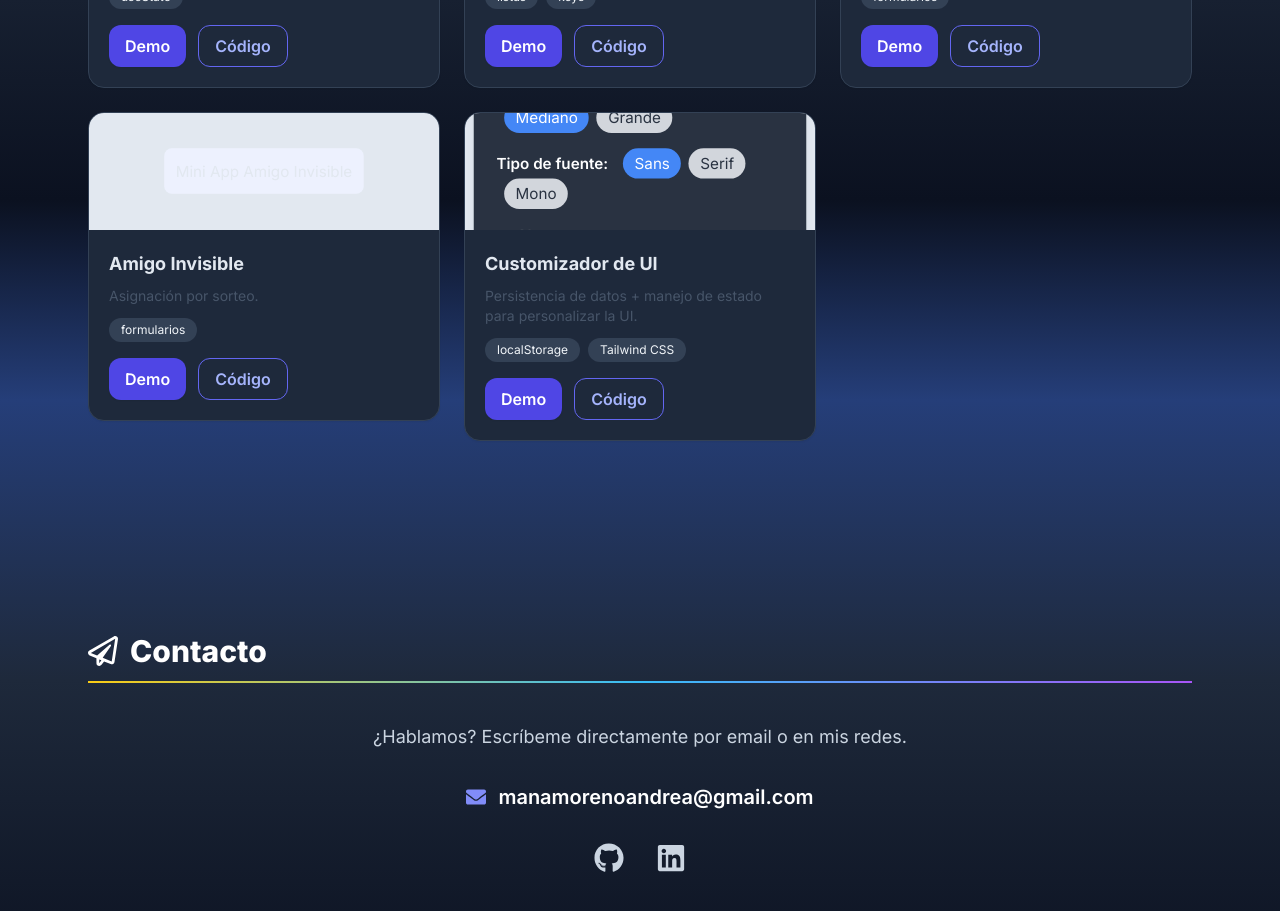
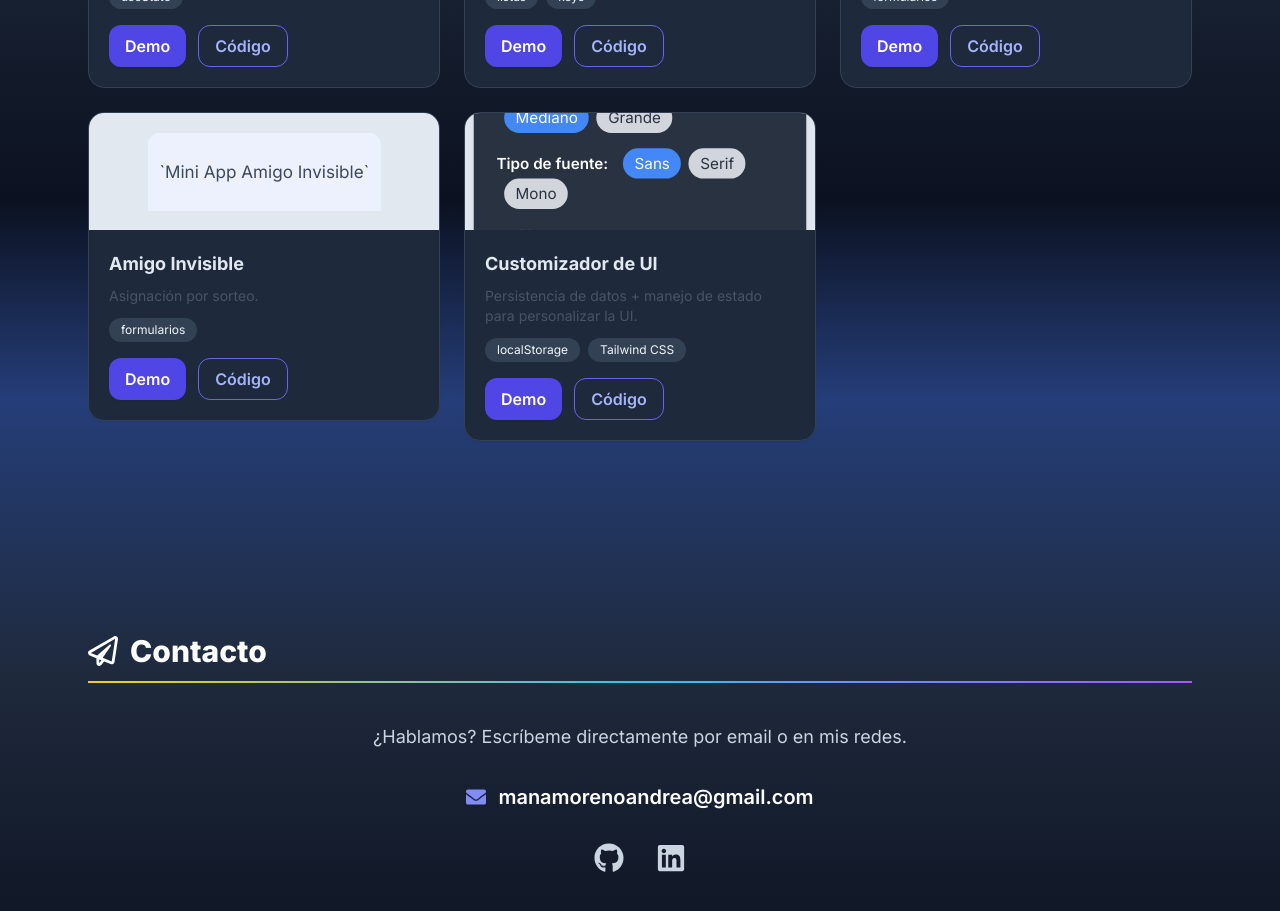
Before and after one commit to Andraxmm/Portfolio, a React (Vite) app: page / in a window 1280 px wide. Shown: the part 3000-3911 px from the top of the page. Built offline with nearby package versions, Linux system fonts and the light colour scheme; no server answers.

Commit message:
Update Projects.jsx
styule: ajuste card amigo invisible

```diff
--- a/src/Components/Project/Projects.jsx
+++ b/src/Components/Project/Projects.jsx
@@ -163,7 +163,13 @@ export default function Projects() {
             tags: ['formularios'],
             code: CODE_LINKS.AmigoInvisible,
             demoHref: '/amigo-invisible',
-            preview: <AmigoInvisible />,
+            preview: (
+              <div className="bg-indigo-50 rounded-t-xl aspect-[16/9] sm:aspect-[3/1] flex items-center justify-center p-3 transition-all duration-300 hover:shadow-xl hover:-translate-y-1">
+                <span className="text-slate-700 text-base sm:text-lg font-medium">
+                  `Mini App Amigo Invisible`
+                </span>
+              </div>
+            ),
           },
           {
             Comp: CustomUI,
```
